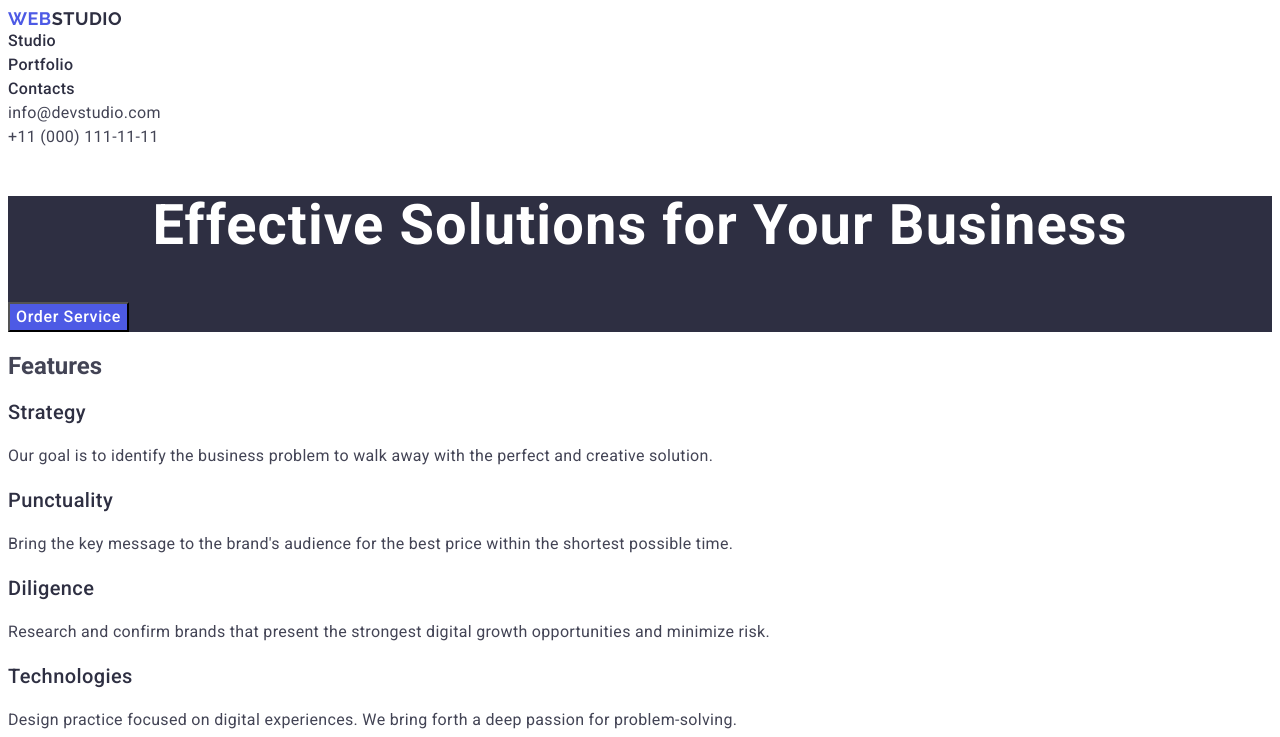
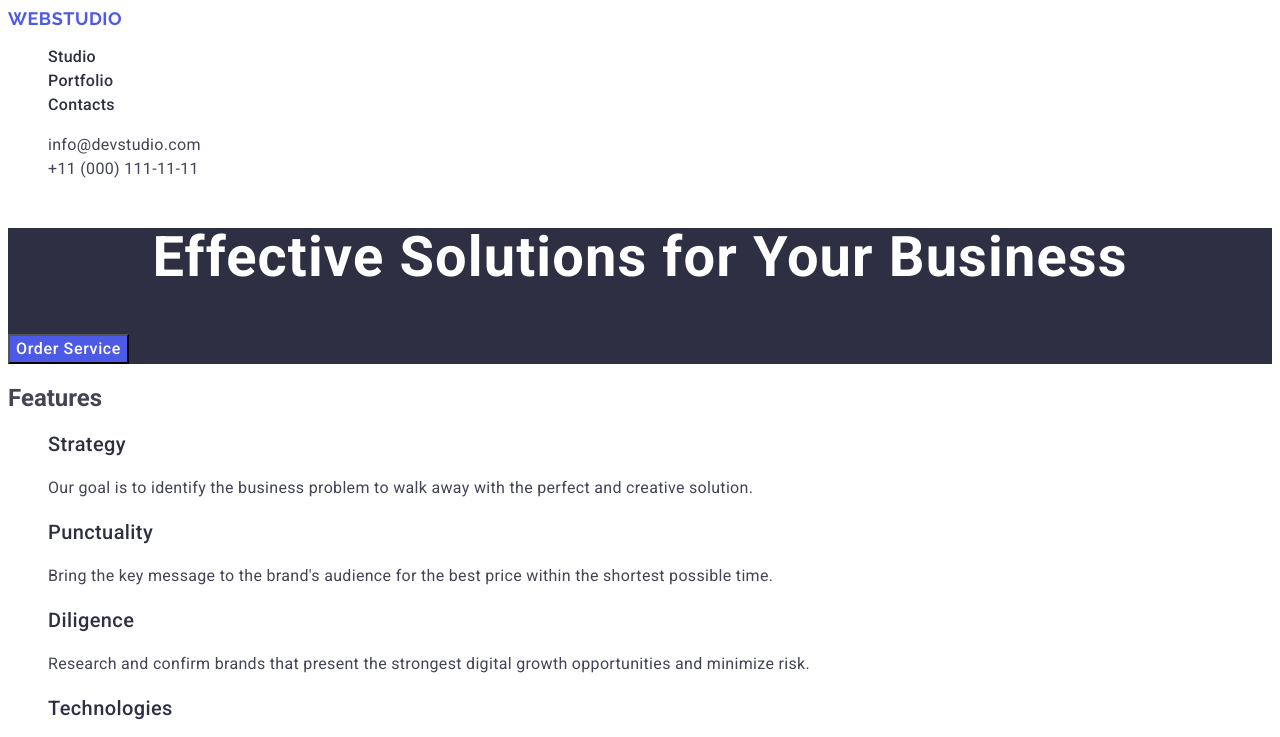
Before and after one commit to Anastasia-Mialitsina/goit-markup-hw-06, a plain HTML site: page index.html in a window 1280 px wide. Shown: the top 737 px of the page. Drawn offline with Linux system fonts and the light colour scheme.

Commit message:
Добавлен all

```diff
--- a/css/styles.css
+++ b/css/styles.css
@@ -32,8 +32,6 @@ a {
 }
 ul {
   list-style: none;
-  padding: 0;
-  margin: 0;
 }
 .logo {
   font-family: "Raleway", sans-serif;
@@ -44,12 +42,10 @@ ul {
   text-transform: uppercase;
   color: #4d5ae5;
 }
-.logo-span-web {
-  color: #4d5ae5;
-}
-.logo-span-studio {
+.logo-span {
   color: #2e2f42;
 }
+
 .nav-link {
   font-weight: 500;
   font-size: 16px;
@@ -171,10 +167,7 @@ ul {
   text-transform: uppercase;
   color: #4d5ae5;
 }
-.logo-span-footer-web {
-  color: #4d5ae5;
-}
-.logo-span-footer-studio {
+.logo-span-footer {
   color: #f4f4fd;
 }
 
--- a/index.html
+++ b/index.html
@@ -18,8 +18,7 @@
     <header>
       <nav>
         <a href="./index.html" class="logo"
-          ><span class="logo-span-web">Web</span
-          ><span class="logo-span-studio">Studio</span></a
+          ><span class="logo-span"></span>WebStudio</a
         >
         <ul>
           <li>
@@ -212,8 +211,7 @@
     <!-- Footer -->
     <footer class="my-footer">
       <a class="footer-logo" href="./index.html"
-        ><span class="logo-span-footer-web">Web</span
-        ><span class="logo-span-footer-studio">Studio</span></a
+        ><span class="logo-span-footer">WebStudio</span></a
       >
       <p class="footer-logo-ph">
         Increase the flow of customers and sales for your business with digital
```
